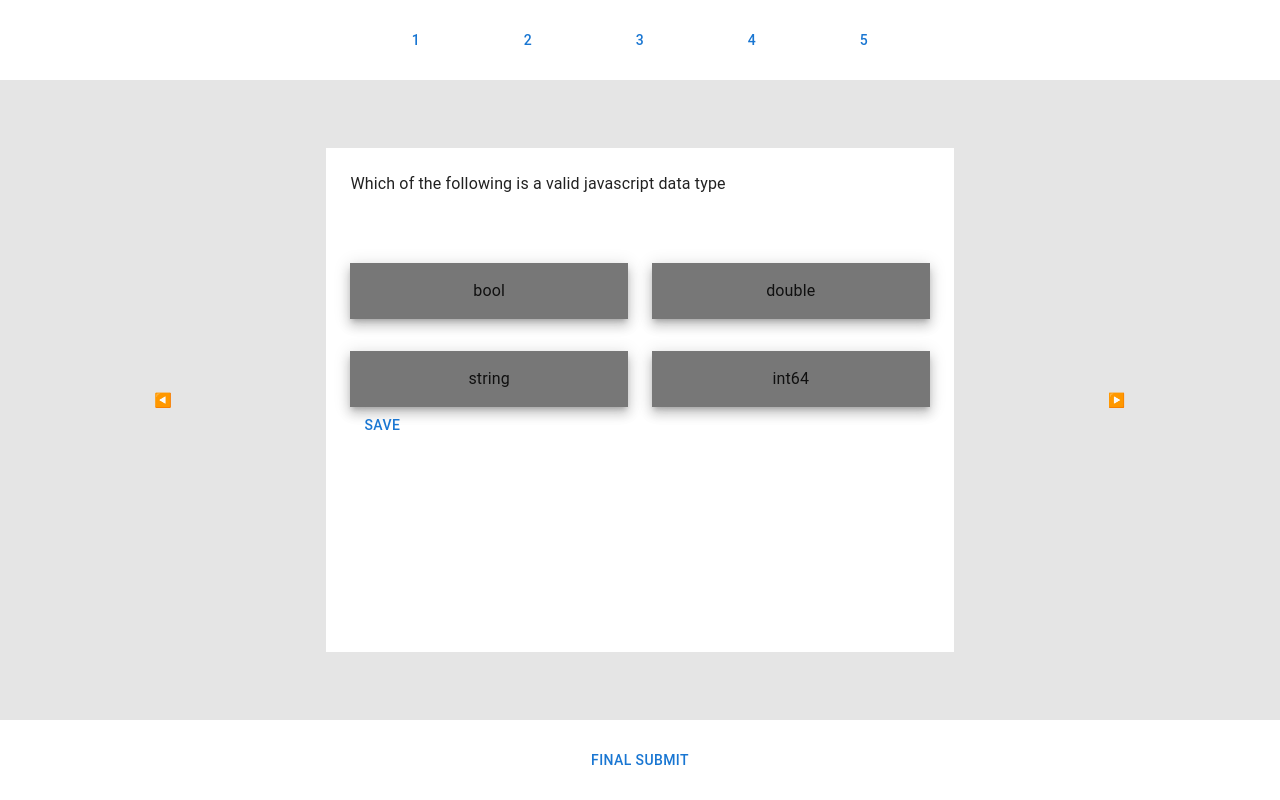
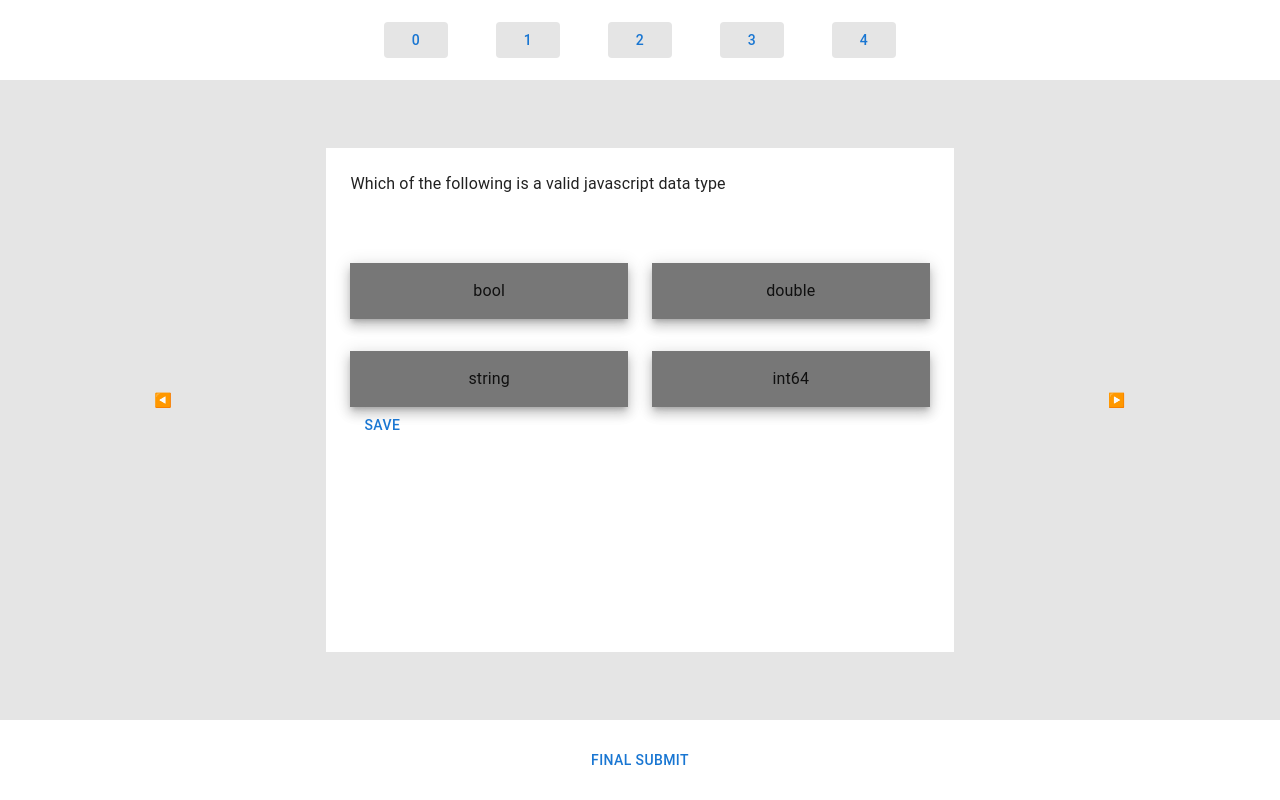
Before and after one commit to kevkanae/assignment2, a React (Create React App) app: page /quiz in a window 1280 px wide. Built offline with nearby package versions, Linux system fonts and the light colour scheme.

Commit message:
fixed answer status bug

```diff
--- a/src/pages/Quiz.tsx
+++ b/src/pages/Quiz.tsx
@@ -1,19 +1,19 @@
-import {
-  Box,
-  Button,
-  Grid,
-  TextField,
-  MenuItem,
-  Typography,
-} from "@mui/material";
+import { Box, Button, Grid } from "@mui/material";
 import GridOptions from "../components/GridOptions";
 import Question from "../components/Question";
 import { jsQuestions } from "../utils/Questions";
-import { useState } from "react";
+import { useEffect, useState } from "react";
+import { stat } from "../utils/Status";
 
 const Quiz = () => {
   const [currentIndex, setCurrentIndex] = useState<number>(0);
-  const [currentAnswerIndex, setCurrentAnswerIndex] = useState<number>();
+  const [currentAnswerIndex, setCurrentAnswerIndex] = useState<number>(-1);
+  // const [currentStatus, setCurrentStatus] = useState<any[]>(stat);
+  const [currentStatus, setCurrentStatus] = useState<any[]>(
+    localStorage.getItem("Status") === null
+      ? stat
+      : JSON.parse(localStorage.getItem("Status") as any)
+  );
 
   const handleQChange = (curr: number, type: number) => {
     if (type === +1 && currentIndex !== 4) {
@@ -23,13 +23,25 @@ const Quiz = () => {
       console.log(curr - 1);
       setCurrentIndex(curr - 1);
     }
+    setCurrentAnswerIndex(-1);
   };
 
   const handleClickedAnswer = (index: number) => {
     setCurrentAnswerIndex(index);
   };
 
+  const updateCircle = (curr: number) => {
+    const update = currentStatus;
+    let index = currentStatus.findIndex((x) => x.qi === curr);
+
+    update[index].status = true;
+    setCurrentStatus(update);
+    localStorage.setItem("Status", JSON.stringify(update));
+  };
+
   const handleSaveAnswer = (curr: number) => {
+    if (currentAnswerIndex === -1) alert("Select an Answer");
+    updateCircle(curr);
     let currAns = {
       qi: curr,
       q: jsQuestions[curr].questionText,
@@ -59,6 +71,7 @@ const Quiz = () => {
       localStorage.setItem("ANS", JSON.stringify(thisOnlyRunsOnce));
     }
   };
+  console.log(currentStatus);
 
   return (
     <>
@@ -71,9 +84,16 @@ const Quiz = () => {
           justifyContent: "center",
         }}
       >
-        {[1, 2, 3, 4, 5].map((x, i) => (
-          <Button key={i} sx={{ mx: 3 }} onClick={() => setCurrentIndex(i)}>
-            {x}
+        {currentStatus.map((x, i) => (
+          <Button
+            key={i}
+            sx={{
+              backgroundColor: x.status ? "lightgreen" : "#e5e5e5",
+              mx: 3,
+            }}
+            onClick={() => setCurrentIndex(i)}
+          >
+            {x.qi}
           </Button>
         ))}
       </Box>
--- /dev/null
+++ b/src/utils/Status.ts
@@ -0,0 +1,22 @@
+export let stat = [
+  {
+    qi: 0,
+    status: false,
+  },
+  {
+    qi: 1,
+    status: false,
+  },
+  {
+    qi: 2,
+    status: false,
+  },
+  {
+    qi: 3,
+    status: false,
+  },
+  {
+    qi: 4,
+    status: false,
+  },
+];
```
